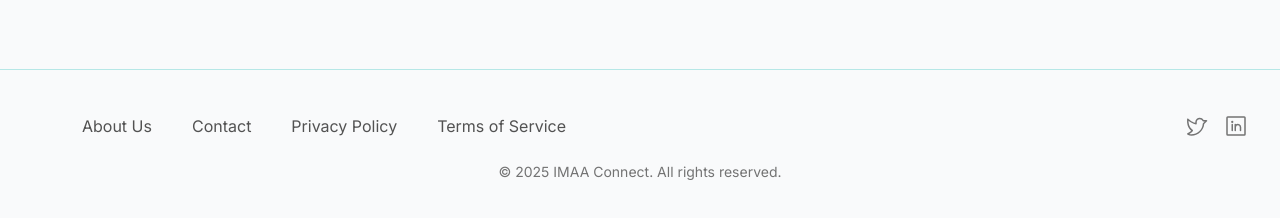
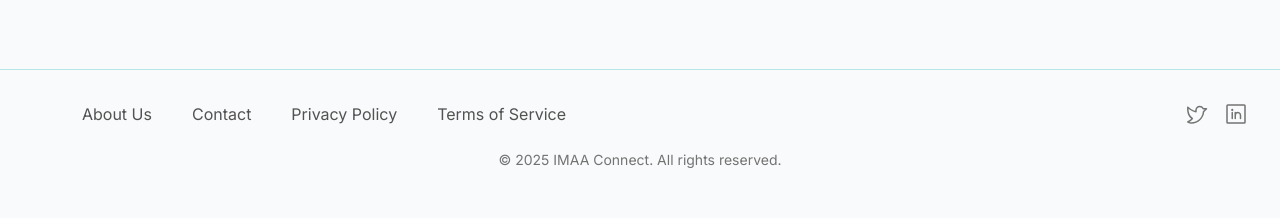
Before and after one commit to krishvatech/Events-Community-Platform-Frontend, a React (Vite) app: page / in a window 1280 px wide. Shown: the part 2142-2360 px from the top of the page. Built offline with nearby package versions, Linux system fonts and the light colour scheme; no server answers.

Commit message:
Ravi 22 Sepetember Header & Footer CSS

```diff
--- a/src/components/Footer.jsx
+++ b/src/components/Footer.jsx
@@ -3,7 +3,7 @@ import React from "react";
 
 const Footer = () => (
   <footer className="border-t border-[#1bbbb3]/30">
-    <div className="mx-auto max-w-7xl px-4 sm:px-6 lg:px-8 py-11">
+    <div className="mx-auto max-w-7xl px-4 sm:px-6 lg:px-8 py-8">
       {/* spacer | centered nav | right icons */}
       <div className="grid grid-cols-1 md:grid-cols-[1fr_auto_1fr] items-center gap-4 md:gap-6">
 
@@ -30,8 +30,10 @@ const Footer = () => (
         </div>
       </div>
 
-      <div className="mt-6 text-center text-sm text-neutral-500">
-        © {new Date().getFullYear()} IMAA Connect. All rights reserved.
+      <div className="mx-auto max-w-7xl px-4 sm:px-6 lg:px-8 mt-6">
+        <div className="text-center text-sm text-neutral-500">
+          © {new Date().getFullYear()} IMAA Connect. All rights reserved.
+        </div>
       </div>
     </div>
   </footer>
--- a/src/components/Header.jsx
+++ b/src/components/Header.jsx
@@ -70,7 +70,7 @@ const Header = () => {
             <>
               <button
                 onClick={signOut}
-                className="h-9 inline-flex items-center justify-center px-4 rounded-xl text-base font-semibold
+                className="btn-glow h-9 inline-flex items-center justify-center px-4 rounded-xl text-base font-semibold
                           bg-teal-500 text-white
                           transition-all duration-200 hover:bg-teal-600 hover:-translate-y-0.5
                           focus:outline-none focus-visible:ring-2 focus-visible:ring-teal-500/60"
@@ -82,7 +82,7 @@ const Header = () => {
             <>
               <Link
                 to="/signin"
-                className="h-9 inline-flex items-center justify-center px-4 rounded-xl text-base font-semibold
+                className="btn-glow h-9 inline-flex items-center justify-center px-4 rounded-xl text-base font-semibold
                           bg-teal-100 text-teal-500 border border-teal-100
                           transition-all duration-200 hover:bg-teal-200 hover:text-teal-600 hover:-translate-y-0.5
                           focus:outline-none focus-visible:ring-2 focus-visible:ring-teal-400/60"
@@ -91,7 +91,7 @@ const Header = () => {
               </Link>
               <Link
                 to="/signup"
-                className="h-9 inline-flex items-center justify-center px-4 rounded-xl text-base font-semibold
+                className="btn-glow h-9 inline-flex items-center justify-center px-4 rounded-xl text-base font-semibold
                           bg-teal-500 text-white
                           transition-all duration-200 hover:bg-teal-600 hover:-translate-y-0.5
                           focus:outline-none focus-visible:ring-2 focus-visible:ring-teal-500/60"
```
